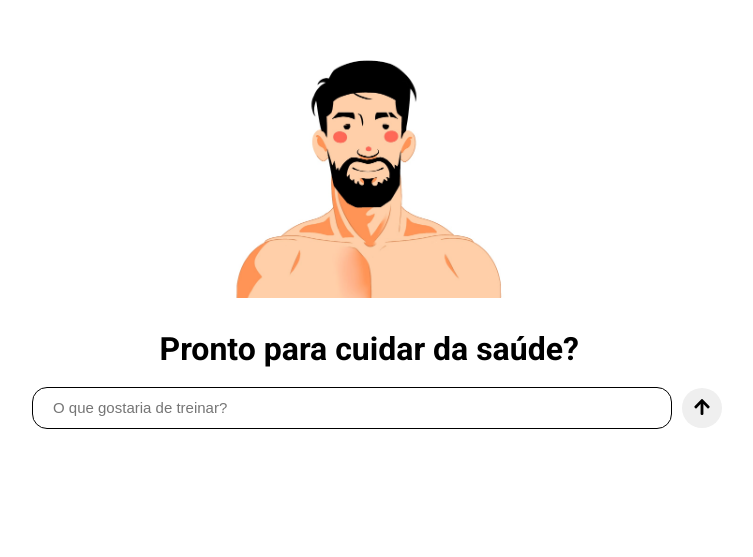
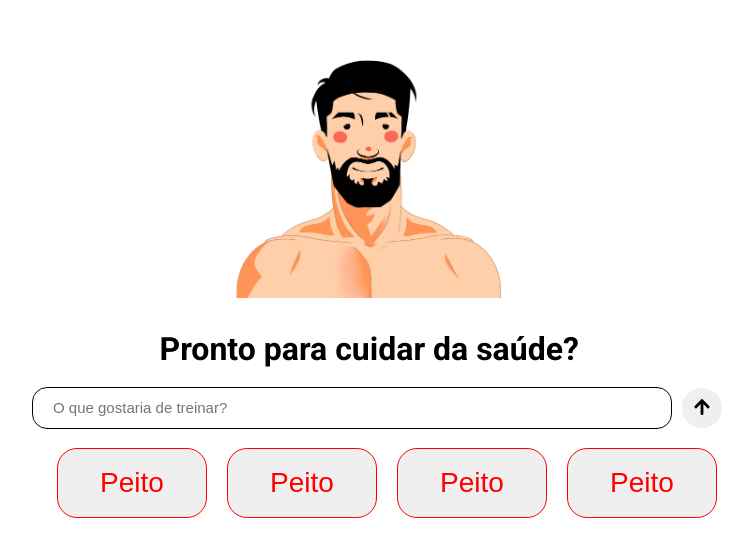
Before and after one commit to AlessandroSilvaS/Web-Personal, a React (Vite) app: page / in a window 1280 px wide. Shown: the part 143-700 px from the top of the page, without its empty margins (263-1016 px from the left). Built offline with nearby package versions, Linux system fonts and the light colour scheme.

Commit message:
Início dos box Sugestions

```diff
--- a/src/components/CardChat.jsx
+++ b/src/components/CardChat.jsx
@@ -16,6 +16,7 @@ const CardChat = ({textOfCard, typeCard}) => {
     return(
         <div className="Box" style={cardStyle}>
             {textOfCard}
+            teste
         </div>
     )
 }
--- /dev/null
+++ b/src/components/SugestionCards.jsx
@@ -0,0 +1,22 @@
+const SugestionCards = ({sugestion, color}) => {
+    const sugestionStyle = {
+        minWidth: '150px',
+        minHeight: '70px',
+        border: `1px solid ${color}`,
+        borderRadius: '20px',
+        display: 'flex',
+        justifyContent: 'center',
+        alignItems: 'center',
+        fontSize: '28px',
+        color: `${color}`,
+        cursor: 'pointer'
+    }
+
+    return(
+        <>
+            <button style={sugestionStyle}>{sugestion}</button>
+        </>
+    )
+}
+
+export default SugestionCards
--- /dev/null
+++ b/src/data/Sugestions.json
@@ -0,0 +1,6 @@
+[
+    {
+        "sugestion": "peito",
+        "Type": "red"
+    }
+]
--- a/src/pages/Chat.jsx
+++ b/src/pages/Chat.jsx
@@ -19,6 +19,12 @@ export function Chat({displayOfChat, textOfFirstQuestion}){
         }
     }
 
+    document.addEventListener('keydown', (e) => {
+        if(e.key === 'Enter'){
+          handleButtonClick()
+        }
+      })
+
     return(
         <div style={{display: displayOfChat === true ? 'block' : 'none'}}>
             <div className="box-of-chat">
--- a/src/pages/Index.jsx
+++ b/src/pages/Index.jsx
@@ -1,6 +1,7 @@
 import '../style/index.css'
 import { Chat } from './Chat.jsx'
 import { Search } from '../components/Search.jsx'
+import SugestionCards from '../components/SugestionCards.jsx'
 import { useRef, useState } from 'react'
 
 function Index() {
@@ -18,6 +19,13 @@ function Index() {
       setDisplayOfChat(true)
     }
   }
+
+  document.addEventListener('keydown', (e) => {
+    if(e.key === 'Enter'){
+      inputMensage()
+    }
+  })
+
   return (
     <div className='box'>
       <div className="container-main" ref={displayOfInitialChat}>
@@ -26,6 +34,12 @@ function Index() {
           <h1 className='welcome-text'>Pronto para cuidar da saúde?</h1>
         </div>
         <Search reference={inputInitialOfUser} placeholder={"O que gostaria de treinar?"} functionOfButton={inputMensage}/>
+        <div className="boxs-of-sugestions" style={{display: 'flex', justifyContent: 'space-evenly', gap: '20px', width: '50%', margin: '0 auto', marginTop: '15px'}}>
+          <SugestionCards sugestion={'Peito'} color={'red'}/>
+          <SugestionCards sugestion={'Peito'} color={'red'}/>
+          <SugestionCards sugestion={'Peito'} color={'red'}/>
+          <SugestionCards sugestion={'Peito'} color={'red'}/>
+        </div>
       </div>
       <Chat displayOfChat={displayOfChat} textOfFirstQuestion={firstQuestion}/>
     </div>
```
Also changed, not shown: src/components/SegestionCards.jsx (deleted, +0 -8 lines).
